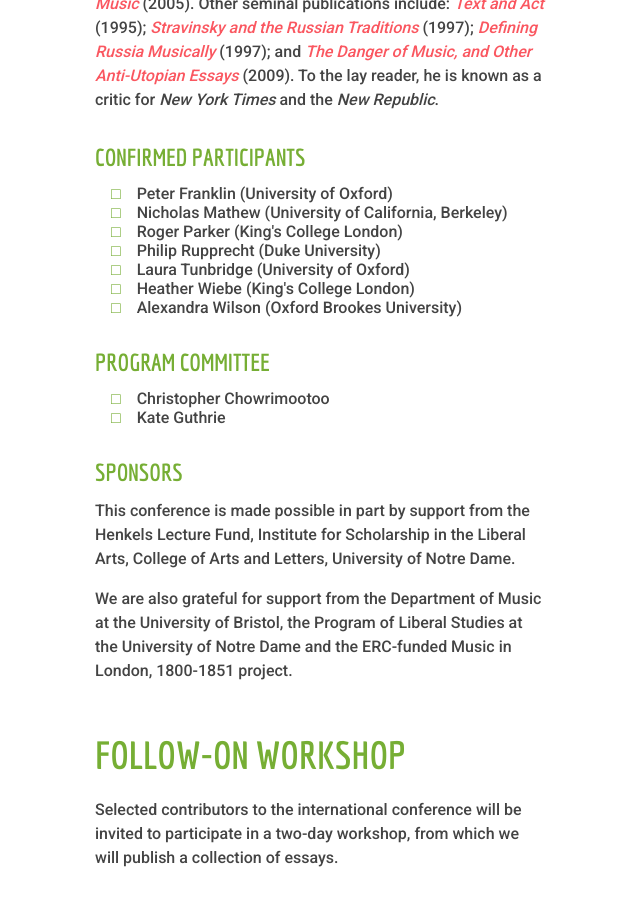
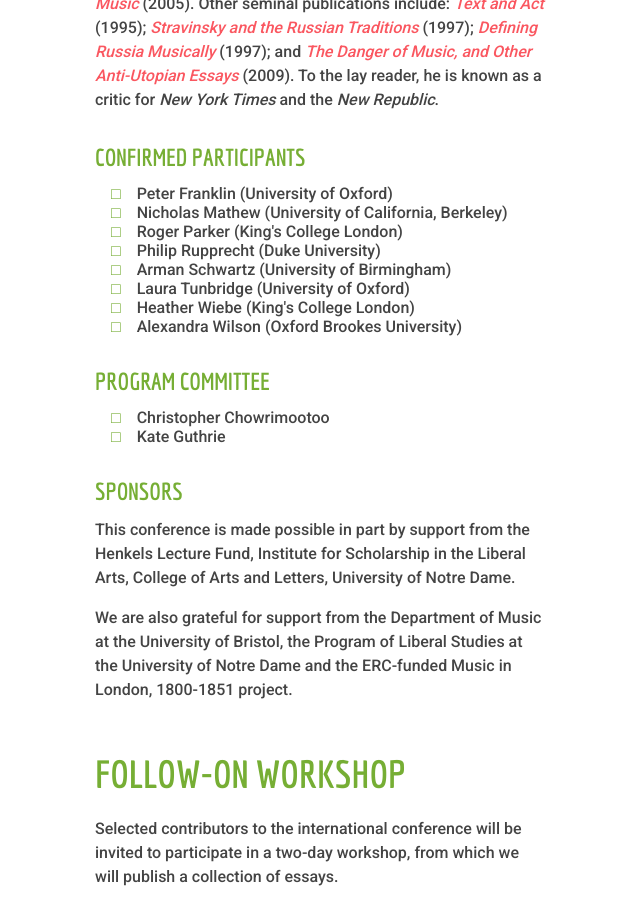
Before and after one commit to musicandthemiddlebrow/musicandthemiddlebrow.github.io, a Jekyll site: the page built from events.html, in a window 1280 px wide and 900 px high, scrolled down 1418 px. Shown: the whole window, without its empty margins (170-810 px from the left). Built offline with Jekyll 4.4.1, drawn with Linux system fonts in a browser that asks for light colours.

Commit message:
Update list

```diff
--- a/events.html
+++ b/events.html
@@ -62,6 +62,7 @@ permalink: /events/
     <li>Nicholas Mathew (University of California, Berkeley)</li>
     <li>Roger Parker (King's College London)</li>
     <li>Philip Rupprecht (Duke University)</li>
+    <li>Arman Schwartz (University of Birmingham)</li>
     <li>Laura Tunbridge (University of Oxford)</li>
     <li>Heather Wiebe (King's College London)</li>
     <li>Alexandra Wilson (Oxford Brookes University)</li>
```
